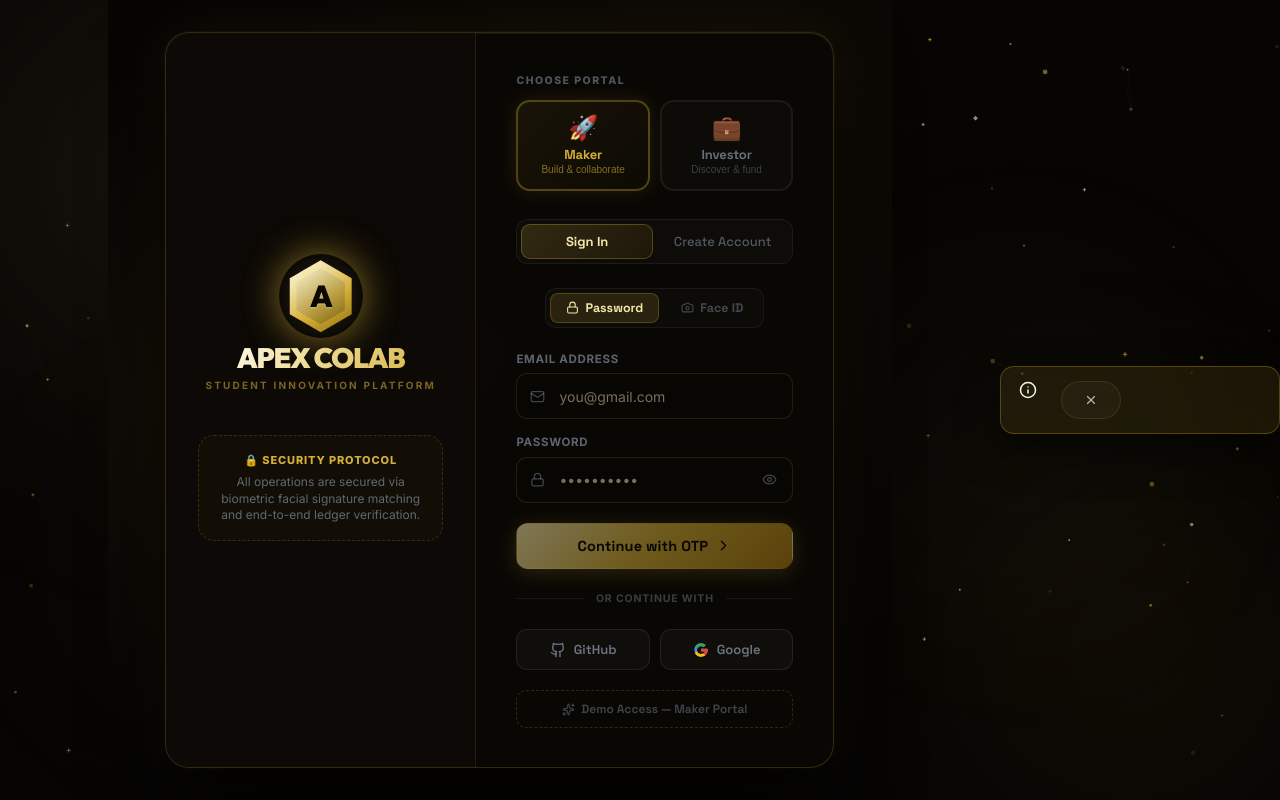
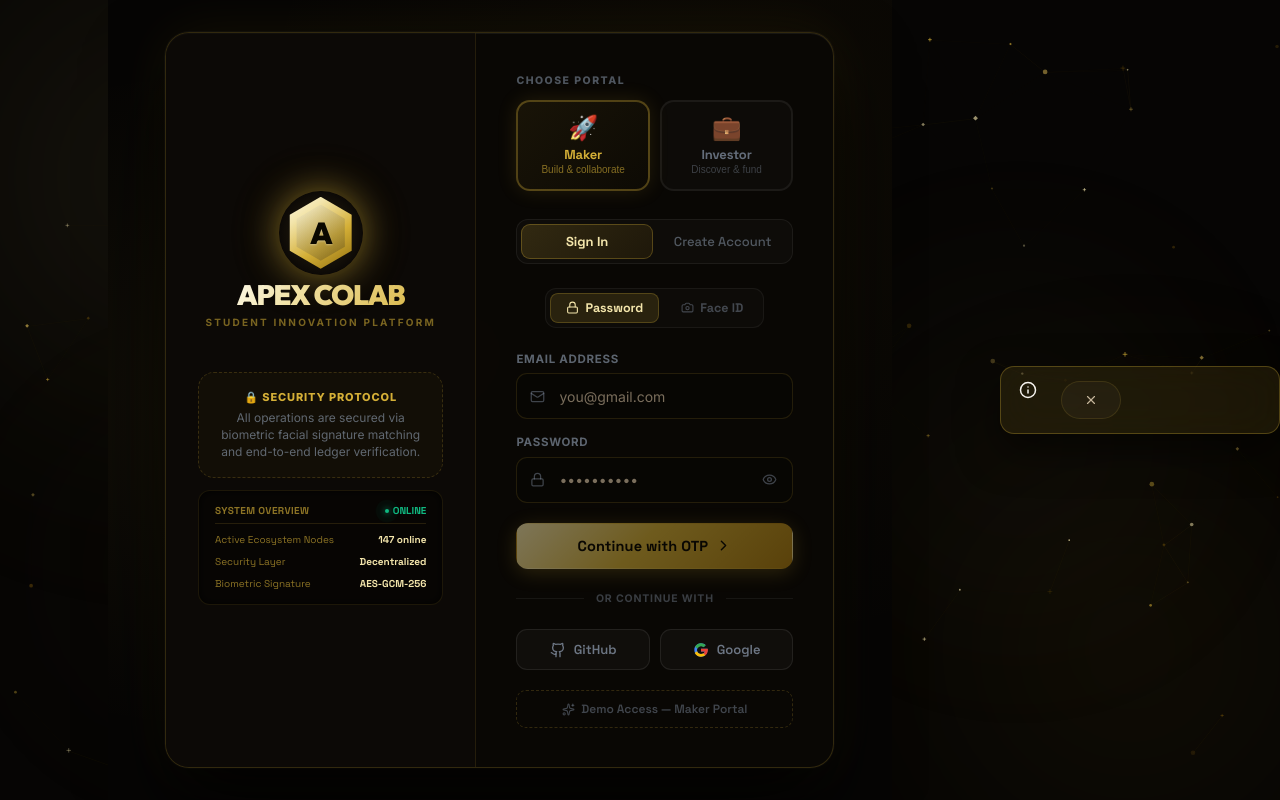
Before and after one commit to Krushanth-M/apex-colab, a React (Vite) app: page / in a window 1280 px wide. Built offline with nearby package versions, Linux system fonts and the light colour scheme.

Commit message:
Refine: Add system overview diagnostics console and champagne gold portal shades

```diff
--- a/src/views/Auth.jsx
+++ b/src/views/Auth.jsx
@@ -156,7 +156,7 @@ function PortalChooser({ value, onChange }) {
       emoji: '💼',
       label: 'Investor',
       desc: 'Discover & fund',
-      color: '#10b981',
+      color: '#f3e5ab',
     },
   ];
 
@@ -1383,7 +1383,8 @@ export default function Auth({ onLogin }) {
                 flexDirection: 'column',
                 alignItems: 'center',
                 justifyContent: 'center',
-                marginTop: '10px'
+                marginTop: '10px',
+                gap: '12px'
               }}>
                 <div style={{
                   background: 'rgba(212,175,55,0.03)',
@@ -1412,6 +1413,43 @@ export default function Auth({ onLogin }) {
                   }}>
                     All operations are secured via biometric facial signature matching and end-to-end ledger verification.
                   </p>
+                </div>
+
+                {/* System Diagnostics Status */}
+                <div style={{
+                  width: '100%',
+                  maxWidth: '280px',
+                  background: 'rgba(0,0,0,0.35)',
+                  border: '1px solid rgba(212,175,55,0.1)',
+                  borderRadius: '12px',
+                  padding: '12px 16px',
+                  fontFamily: "'Space Grotesk', monospace",
+                  fontSize: '10px',
+                  color: 'rgba(212,175,55,0.65)',
+                  display: 'flex',
+                  flexDirection: 'column',
+                  gap: '6px',
+                  boxSizing: 'border-box',
+                  boxShadow: 'inset 0 0 10px rgba(0,0,0,0.8)'
+                }}>
+                  <div style={{ display: 'flex', justifyContent: 'space-between', borderBottom: '1px solid rgba(212,175,55,0.15)', paddingBottom: '4px', marginBottom: '2px' }}>
+                    <span style={{ fontWeight: 800, letterSpacing: '0.04em' }}>SYSTEM OVERVIEW</span>
+                    <span style={{ color: '#10b981', display: 'flex', alignItems: 'center', gap: '4px', fontWeight: 800 }}>
+                      <span className="dot dot-green" style={{ width: '4px', height: '4px' }} /> ONLINE
+                    </span>
+                  </div>
+                  <div style={{ display: 'flex', justifyContent: 'space-between' }}>
+                    <span>Active Ecosystem Nodes</span>
+                    <span style={{ color: '#f3e5ab', fontWeight: 700 }}>147 online</span>
+                  </div>
+                  <div style={{ display: 'flex', justifyContent: 'space-between' }}>
+                    <span>Security Layer</span>
+                    <span style={{ color: '#f3e5ab', fontWeight: 700 }}>Decentralized</span>
+                  </div>
+                  <div style={{ display: 'flex', justifyContent: 'space-between' }}>
+                    <span>Biometric Signature</span>
+                    <span style={{ color: '#f3e5ab', fontWeight: 700 }}>AES-GCM-256</span>
+                  </div>
                 </div>
               </div>
             </>
```
